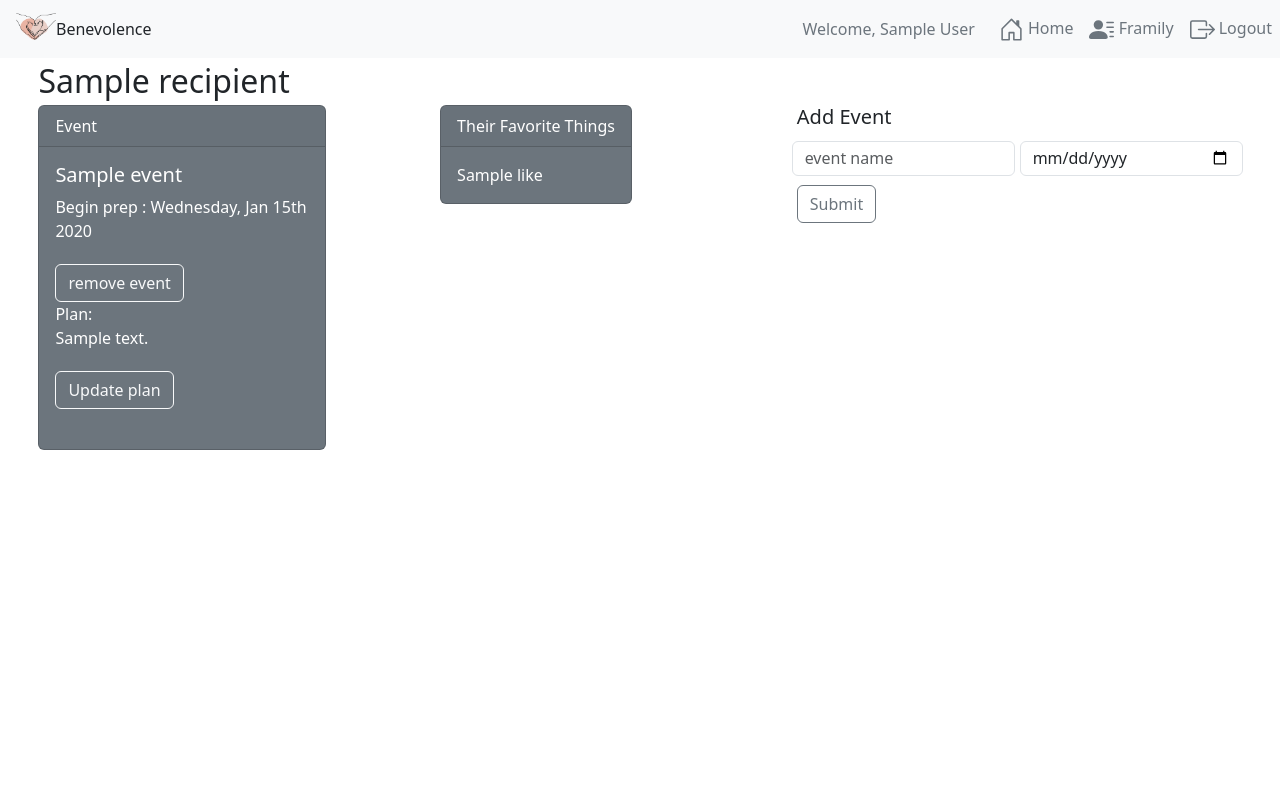
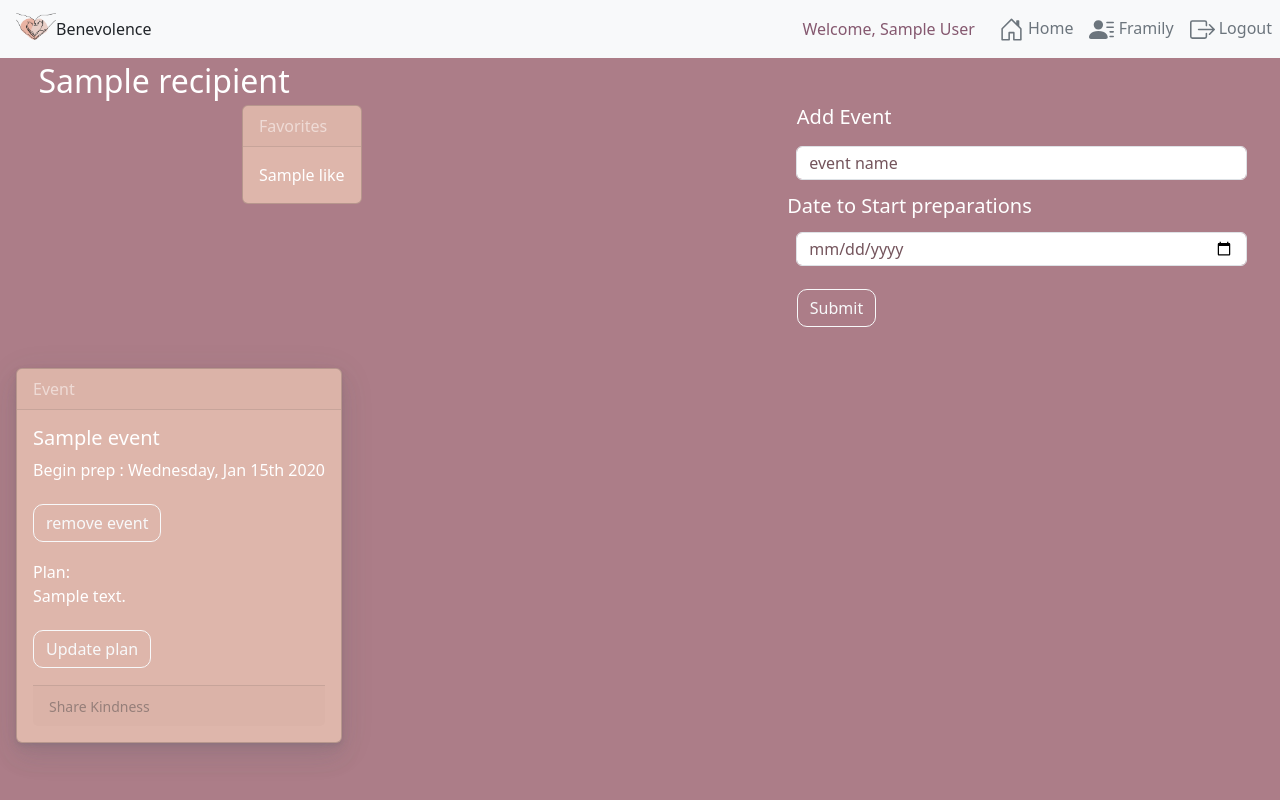
Before and after one commit to ShannaSmith/benevolence, a Flask app: page /recipients_profile/1 in a window 1280 px wide. Run offline with Flask 2, Linux system fonts and the light colour scheme; the visitor is signed in with stand-in values (Sample User, id 1); tables that the repository leaves empty hold one stand-in row (values such as "Sample post"); some libraries are stand-ins or nearby versions; some web fonts are replaced.

Commit message:
fix date bug

```diff
--- a/static/css/styles.css
+++ b/static/css/styles.css
@@ -15,7 +15,10 @@ ul{
     list-style-type: none;
 }
 .active, .nav-item.nav-link.link-secondary.be-link:hover{
-    color:rgb(17,101,48) !important;
+    color:rgb(133, 88, 111) !important;
+}
+.welcome{
+    color:rgb(133, 88, 111) !important;
 }
 .hide{
     display:none;
@@ -75,7 +78,6 @@ width:50%;
     background-color:rgb(133, 88, 111);
     color:white;
     font-family: 'Laila', sans-serif;
-    height:100vh;
 }
 .form-text{
     color:white !important;
@@ -111,6 +113,8 @@ header{
 }
 .btn.btn-outline-light{
     margin-top: 2% !important;
+    margin-bottom: 6% !important;
+    border-radius: 10px !important;
 }
 #new-acct{
    position:relative !important;
@@ -135,6 +139,7 @@ padding-right: 0.75rem;
 padding-bottom: 0.275rem;
 padding-left:0.75rem;
 margin:2% !important;
+color:rgb(116, 84, 92) !important;
 
 }
 .lgin{
@@ -152,9 +157,12 @@ margin:2% !important;
     border: 1px solid rgb(225, 181, 166) ;
     color: rgb(116, 84, 92);
     box-sizing: border-box;
+
 }
 .blockquote--bordered{
    border-left-width:10px;
+   border-radius: 15px;
+   box-shadow:0 0 4px 3px rgb(116, 84, 92);
 }
 .blockquote__text{
     font-family: "Laila", sans-serif;
@@ -178,11 +186,12 @@ margin-bottom: 1em;
 
 .blockquote--quoted::before{
     content:"\201c";
-    font-size:70px;
+    font-size:100px;
     color:rgb(116,84,92);
     display:block;
     margin-bottom: -70px;
     margin-top:-20px;
+
 }
 .tag-line{
     position:static;
@@ -198,28 +207,33 @@ margin-bottom: 1em;
 .card.text-white.bg-secondary.mb-3{
     max-width:18rem;
 }
-/* #profile-card{
-    width:20rem !important;
-    border-width: 1em;
-    max-width: 16rem !important;
-    margin-right:2vw !important;
-
-} */
+.profile-card{
+display:inline-flex;
+/* color:rgb(116,84,92); */
+color:white;
+box-shadow: 0 0.46875rem 2.1875rem rgba(90,97,105,0.1), 0 0.9375rem 1.40625rem rgba(90,97,105,0.1), 0 0.25rem 0.53125rem rgba(90,97,105,0.12), 0 0.125rem 0.1875rem rgba(90,97,105,0.1);
+}
+}
 #note-card{
     width:40% !important;
     border-width: 1em;
     max-width: 18rem;
 }
-#event-info{
-    display: flex;
+.event-info{
+    /* display: flex; */
     margin-left: 3vw;
    max-width:18em;
-   max-height: 30em;
 
 }
 .profle-pg{
     display:flex;
     justify-content: space-between;
+    flex-direction: column;
+}
+#evt-thgs{
+display:flex;
+justify-content: flex-end;
+gap:5vw;
 }
 #fav-thgs{
 
@@ -243,15 +257,14 @@ top:20vh;
 .list-group-item.list-group-item-action{
     max-width: 16em;
 }
-.list-group-item.list-group-item-action, a:hover {
-    /* color:blueviolet !important; */
-
-}
 .title{
-    margin-left:3vw;
+    margin-left:7vw;
+    margin-top: 1.5vh;
+    color:white;
 }
 .remove_recipient{
-    margin-top: 0.5em ;
+    margin-top: 2vh ;
+    border-radius: 10px !important;
 }
 .add-frmem{
     max-width: 30em;
@@ -264,3 +277,58 @@ top:20vh;
 .updat-pln{
     margin-bottom:3vh;
 }
+.update-inpt{
+    color:rgb(133, 88, 111) !important;
+}
+.bg-pg-color{
+    background-color: rgb(172, 125, 136);
+}
+.index{
+    display:flex;
+    flex-direction: row;
+    justify-content: space-between;
+    align-items: center;
+    margin-right: 5vw;
+    margin-left: 5vw;
+}
+.list-group-item.list-group-item-action{
+    margin-bottom: 0.5em !important;
+    border:2px !important;
+    box-shadow:0 0 4px 3px rgb(248,236,209) !important;
+    border-radius: 10px !important;
+    color:rgb(116,84,92);
+}
+h2, h5{
+    color:white;
+}
+#like-card{
+    position: relative;
+    left:-25vw;
+    color:white;
+}
+.card {
+     background-color:rgb(222, 182, 171);
+ }
+.card-header, .card-footer {
+     opacity: 0.5 !important;
+
+}
+.card-footer{
+    color: white !important;
+}
+.text-muted{
+    color:rgb(116,84,92);
+    text-align: center !important;
+}
+textarea{
+    background-color: rgb(248, 236, 209) !important;
+
+}
+::placeholder{
+    color:rgb(116,84,92) !important;
+opacity: 1;
+}
+/* .my-btn{
+    color:rgb(248, 236, 209) !important;
+    border-color: rgb(248, 236, 209) !important;
+} */
--- a/static/js/createEvent.jsx
+++ b/static/js/createEvent.jsx
@@ -29,16 +29,16 @@ function CreateEvent(props){
     return(
     <>
 
-        <h5>Add Event</h5>
+
          <form id='evt-form'>
-
+         <h5>Add Event</h5>
         <div className="row">
         <div className="col">
         {/* <label htmlFor="event_name">Enter name of the event</label> */}
         <input type="text" id="event_name" className="form-control" name="event_name"  placeholder="event name" value={eventText} onChange={(evt) =>{setEventText(evt.target.value)}}/>
         </div>
 
-
+       <h5>Date to Start preparations</h5>
         <div className="col">
         {/* <label htmlFor="event_date" id="event_date" name="event_date">Enter date to begin preparing for event</label> */}
         <input type="date" id="event_date" className="form-control" name="event_date" placeholder="plan start date" value={eventDate} onChange={(evt) =>{setEventDate(evt.target.value)}} />
@@ -46,7 +46,7 @@ function CreateEvent(props){
 
         </div>
         <div>
-        <button type="submit" className="btn btn-outline-secondary"  onClick={handleSubmit}>Submit</button>
+        <button type="submit" className="btn btn-outline-light"  onClick={handleSubmit}>Submit</button>
         </div>
         </form>
 
--- a/static/js/createLikes.jsx
+++ b/static/js/createLikes.jsx
@@ -36,7 +36,7 @@ console.log('print out of props.prompt>>>>>>>>>>', props.prompt)
         {/* <label htmlFor="prompt_reply" className="likes ">{props.prompt.prompt_name}</label> */}
         <input type="text" name="prompt_reply" className="form-control likes" placeholder={props.prompt.prompt_name} value={user_answer} onChange={(evt) =>{setUserAnswer(evt.target.value)}} />
         <input type="hidden" name="prompt_id" className="form-control" value={props.prompt.prompt_id} />
-        <button  value="Add interest"className="btn btn-outline-secondary" type="submit" id="button-addon2" onClick={handleSubmit}>Submit</button>
+        <button  value="Add interest"className="btn btn-outline-light" type="submit" id="button-addon2" onClick={handleSubmit}>Submit</button>
        </div>
     </div>
     </>
--- a/static/js/createNote.jsx
+++ b/static/js/createNote.jsx
@@ -30,8 +30,8 @@ function CreateNote(props){
         removeForm && <div>
 
         {/* <label htmlFor="note"></label> */}
-        <textarea className="form-control" placeholder="Enter your plan" type="textarea" rows="3" name="note" value={noteText} onChange={(evt) =>{setNoteText(evt.target.value)}}></textarea>
-        <button className="btn btn-outline-light" type="submit" onClick={handleSubmit}>Submit</button>
+        <textarea className="form-control text-box" placeholder="Enter your plan" type="textarea" rows="3" name="note" value={noteText} onChange={(evt) =>{setNoteText(evt.target.value)}}></textarea>
+        <button className="btn btn-outline-light my-btn" type="submit" onClick={handleSubmit}>Submit</button>
         </div>}
     </>
     );
--- a/static/js/eventDetails.jsx
+++ b/static/js/eventDetails.jsx
@@ -1,67 +1,85 @@
 //  alert('eventDetails is connected')
 
-function EventDetails(props){
+function EventDetails(props) {
   console.log(props);
-    const {eventObj, recipientObj} = props;
-    const [noteContent, setNoteContent] = React.useState(eventObj.note ? eventObj.note.content: null)
-    const [noteId, setNoteId] = React.useState(eventObj.note ? eventObj.note.note_id: null)
-    const date = moment(eventObj.event_date);
-    const newDate = date.format('dddd, MMM Do YYYY')
-    let noteForm ;
-    function handleDeleteEvent(evt){
-        fetch(`/remove_event/${props.eventObj.event_id}`,{
-       method:"POST",
+  const { eventObj, recipientObj } = props;
+  const [noteContent, setNoteContent] = React.useState(
+    eventObj.note ? eventObj.note.content : null
+  );
+  const [noteId, setNoteId] = React.useState(
+    eventObj.note ? eventObj.note.note_id : null
+  );
+  const date = moment.utc(eventObj.event_date);
+  console.log('date>>>>>',date)
+
+  const newDate = date.format("dddd, MMM Do YYYY");
+  console.log('newDate>>>>>', newDate)
+  let noteForm;
+  function handleDeleteEvent(evt) {
+    fetch(`/remove_event/${props.eventObj.event_id}`, {
+      method: "POST",
       headers: {
-            "Accept": 'application/json',
-            "Content-Type":"application/json",
+        Accept: "application/json",
+        "Content-Type": "application/json",
+      },
+    })
+      .then((result) => result.json())
+      .then((result) => {
+        window.location.reload();
+      });
   }
-
-        })
-        .then(result => result.json())
-        .then(result =>{
-            window.location.reload()
-        })
+  function handleUpdateNote(updatedNoteText) {
+    setNoteContent(updatedNoteText);
   }
-   function handleUpdateNote(updatedNoteText){
-    setNoteContent(updatedNoteText)
+  function handleNewNote(newNoteText, newNoteId) {
+    setNoteContent(newNoteText);
+    setNoteId(newNoteId);
   }
-   function handleNewNote(newNoteText, newNoteId){
-    setNoteContent(newNoteText)
-    setNoteId(newNoteId)
-
-   }
-if (noteContent != null){
-   noteForm = <UpdateNote note={noteContent}
+  if (noteContent != null) {
+    noteForm = (
+      <UpdateNote
+        note={noteContent}
         recipientId={recipientObj.recipient_id}
         handleUpdateNote={handleUpdateNote}
-    noteId={noteId}/>
-
-}else{
-   noteForm = <CreateNote recipientId={recipientObj.recipient_id}
-    eventObj={eventObj} handleNewNote={handleNewNote}
-    handleUpdateNote={handleUpdateNote} />
+        noteId={noteId}
+      />
+    );
+  } else {
+    noteForm = (
+      <CreateNote
+        recipientId={recipientObj.recipient_id}
+        eventObj={eventObj}
+        handleNewNote={handleNewNote}
+        handleUpdateNote={handleUpdateNote}
+      />
+    );
   }
-   return(
+  return (
     <>
-     <div id="event-info">
-    <div className="card text-white bg-secondary mb-3" id="profile-card">
-    <div className="card-header">
-    Event
-  </div>
+      {/* <div  className="event-info"> */}
+        <div className="card profile-card m-3">
+          <div className="card-header">Event</div>
           <div className="card-body">
             <h5 className="card-title">{eventObj.event_name}</h5>
             <p className="card-text">Begin prep : {newDate}</p>
-    <button className="btn btn-outline-light" onClick={() => handleDeleteEvent(eventObj.event_id)}>remove event</button>
+            <button
+              className="btn btn-outline-light my-btn"
+              onClick={() => handleDeleteEvent(eventObj.event_id)}
+            >
+              remove event
+            </button>
 
             <div>
               <div className="header">Plan:</div>
               <p className="card-text">{noteContent}</p>
               {noteForm}
             </div>
-
+            <div className="card-footer">
+      <small className="text-muted">Share Kindness</small>
     </div>
           </div>
         </div>
+      {/* </div> */}
     </>
   );
 }
--- a/static/js/recipientProfile.jsx
+++ b/static/js/recipientProfile.jsx
@@ -1,76 +1,80 @@
 // alert('recipientProfile is connected!')
 function RecipientDetails(props) {
-    console.log('rendering recip profile>>>')
-    const {recipient, events, prompts, likes} = props;
-    const [eventsState, setEventsState] = React.useState(events)
-    console.log('props printout>>>>>>>>',props)
+  console.log("rendering recip profile>>>");
+  const { recipient, events, prompts, likes } = props;
+  const [eventsState, setEventsState] = React.useState(events);
+  console.log("props printout>>>>>>>>", props);
   const eventsList = [];
   // VS CODE didn't like "event" , so used occassion
-    for (const occassion of eventsState){
-        console.log('occassionId>>>>', occassion.event_id)
-        eventsList.push(<EventDetails eventObj={occassion} key={occassion.event_id} recipientObj={recipient}/>)
+  for (const occassion of eventsState) {
+    console.log("occassionId>>>>", occassion.event_id);
+    eventsList.push(
+      <EventDetails
+        eventObj={occassion}
+        key={occassion.event_id}
+        recipientObj={recipient}
+      />
+    );
   }
 
-    function handleNewEvent(newEvent){
-        setEventsState(existingEvents => [...existingEvents, newEvent])
+  function handleNewEvent(newEvent) {
+    setEventsState((existingEvents) => [...existingEvents, newEvent]);
   }
   const promptsList = [];
-    for  (const prompt of prompts){
-        promptsList.push(<CreateLike prompt={prompt} key={prompt.prompt_id} recipient_id={recipient.recipient_id}/>)
+  for (const prompt of prompts) {
+    promptsList.push(
+      <CreateLike
+        prompt={prompt}
+        key={prompt.prompt_id}
+        recipient_id={recipient.recipient_id}
+      />
+    );
   }
   const likesList = [];
-    for (const like of likes){
-        likesList.push(<div key={like.like_id}>
-            {like.like_name}
-        </div>)
+  for (const like of likes) {
+    likesList.push(<div key={like.like_id}>{like.like_name}</div>);
   }
   return (
     <>
       <h2 className="r-name">{recipient.r_name}</h2>
-                <div className="sched_events" >
+      <div className="sched_events">
         <div className="profle-pg">
-
-            <div>
-                {eventsList}
-            </div>
+          <div id="evt-thgs">
             <div id="fav-thgs">
-            <div className="card text-white bg-secondary mb-3" id="profile-card">
-            <div className="card-header">
-            Their Favorite Things
-            </div>
+              <div className="card" id="like-card">
+                <div className="card-header">Favorites</div>
                 <div className="card-body">
-            <div className="card-text ">{likesList}</div>
-            </div >
+                  <div className="card-text text-box ">{likesList}</div>
                 </div>
               </div>
-            <div>
-                <CreateEvent recipient_id={recipient.recipient_id} handleNewEvent={handleNewEvent} />
             </div>
 
+            <CreateEvent
+              recipient_id={recipient.recipient_id}
+              handleNewEvent={handleNewEvent}
+            />
           </div>
 
+          <div className="card-deck">{eventsList}</div>
         </div>
-            <div id="prompts">
-
-                {promptsList}
       </div>
-
+      <div id="prompts">{promptsList}</div>
     </>
   );
 }
 
 fetch(`/api/recipients_profile/${recipientId}`)
-.then(response => response.json())
-.then(responseJson =>{
+  .then((response) => response.json())
+  .then((responseJson) => {
     console.log(responseJson);
-    const {recipient, events, prompts,likes} = responseJson;
+    const { recipient, events, prompts, likes } = responseJson;
     ReactDOM.render(
       <RecipientDetails
-            recipient = {recipient}
-            events = {events}
-            prompts = {prompts}
-            likes = {likes}
+        recipient={recipient}
+        events={events}
+        prompts={prompts}
+        likes={likes}
       />,
-        document.querySelector('#recipient-details')
+      document.querySelector("#recipient-details")
     );
   });
--- a/static/js/updateNote.jsx
+++ b/static/js/updateNote.jsx
@@ -26,13 +26,13 @@ function UpdateNote(props){
     }
     return(
     <>
-        <button type="submit"className="btn btn-outline-light updat-pln" onClick={handleShowForm}>Update plan</button>
+        <button type="submit"className="btn btn-outline-light updat-pln my-btn" onClick={handleShowForm}>Update plan</button>
         {
         showForm && <div>
-        <textarea type="textarea"  name="note"placeholder="update plan" value={noteText} onChange={(evt) =>{setNoteText(evt.target.value)}} />
+        <textarea type="textarea" className="text-box update-inpt" name="note"placeholder="update plan" value={noteText} onChange={(evt) =>{setNoteText(evt.target.value)}} />
         <br/>
         <br/>
-        <button className="btn btn-outline-light" type="submit" onClick={handleSubmit}>Submit</button>
+        <button className="btn btn-outline-light my-btn" type="submit" onClick={handleSubmit}>Submit</button>
         </div> }
 
         </>
--- a/templates/base.html
+++ b/templates/base.html
@@ -21,7 +21,7 @@
     {% endblock %}
   </head>
 
-  <body>
+  <body {% block bgColor %}class="bg-pg-color"{% endblock %}>
     <header role="banner">
         <nav class="navbar navbar-expand-lg navbar-light bg-light">
           <a class="navbar-brand" href="#"></a>
@@ -49,7 +49,7 @@
             id="navbarNavAltMarkup"
           >
             {%if "user_id" in session %}
-            <a class="nav-item nav-link link-secondary"
+            <a class="nav-item nav-link link-secondary welcome"
               >Welcome, {{session.user_fname}}<span class="sr-only"></span
             ></a>
             {%endif%}
```
Also changed, not shown: templates/home_page.html (+2 -11 lines), templates/recipient_index.html (+18 -5 lines). Lines whose indentation alone changed are shown as unchanged.
